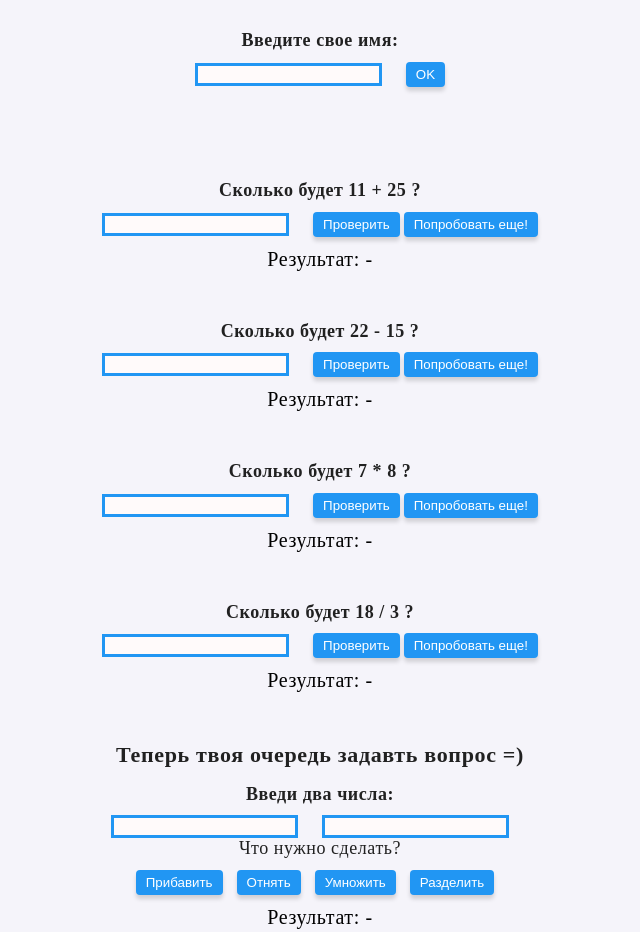
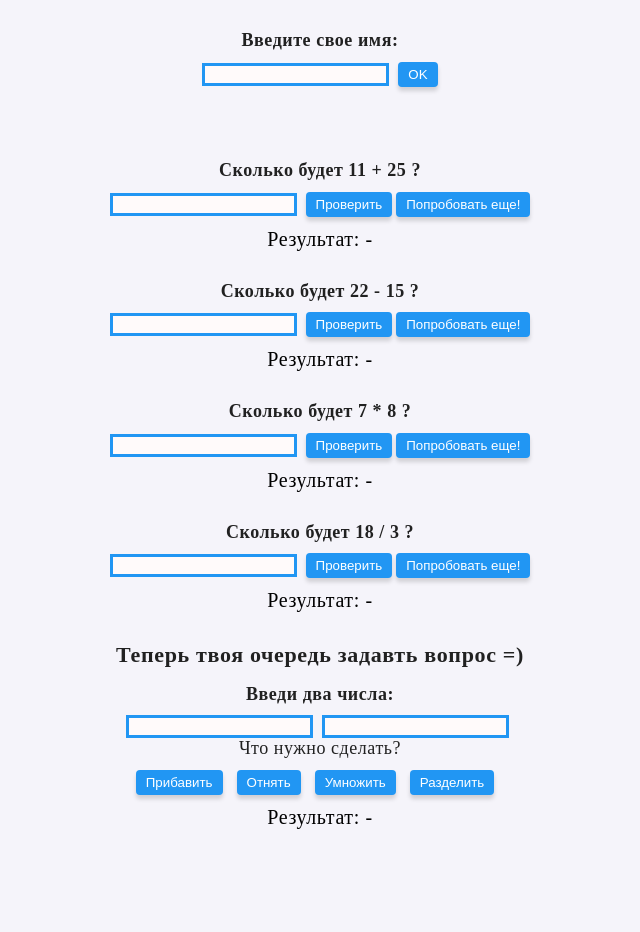
Before and after one commit to Vitaliy-Z/js-test-calc, a plain HTML site: page index.html in a window 1280 px wide. Shown: the whole page, without its empty margins (320-960 px from the left). After the commit the page ends 899 px from the top, so only its background shows below. Drawn offline with Linux system fonts and the light colour scheme.

Commit message:
Фиксит отображение - 2

```diff
--- a/style/main.css
+++ b/style/main.css
@@ -9,13 +9,8 @@ p {
 
 .container {
   padding-bottom: 40px;
-  width: 370px;
   margin: 30px auto;
   text-align: center;
-
-  @media screen and (min-width: 480px) {
-    width: 480px;
-  }
 }
 
 .userName,
@@ -24,10 +19,6 @@ p {
 .multiply,
 .split {
   margin-bottom: 30px;
-
-  @media screen and (min-width: 480px) {
-    margin-bottom: 50px;
-  }
 }
 
 .userName {
@@ -52,9 +43,7 @@ p {
   border: 3px solid #2196f3;
   color: rgb(10, 33, 163);
 
-  @media screen and (min-width: 480px) {
-    margin-right: 20px;
-  }
+  margin-right: 5px;
 }
 
 .btn,
```
